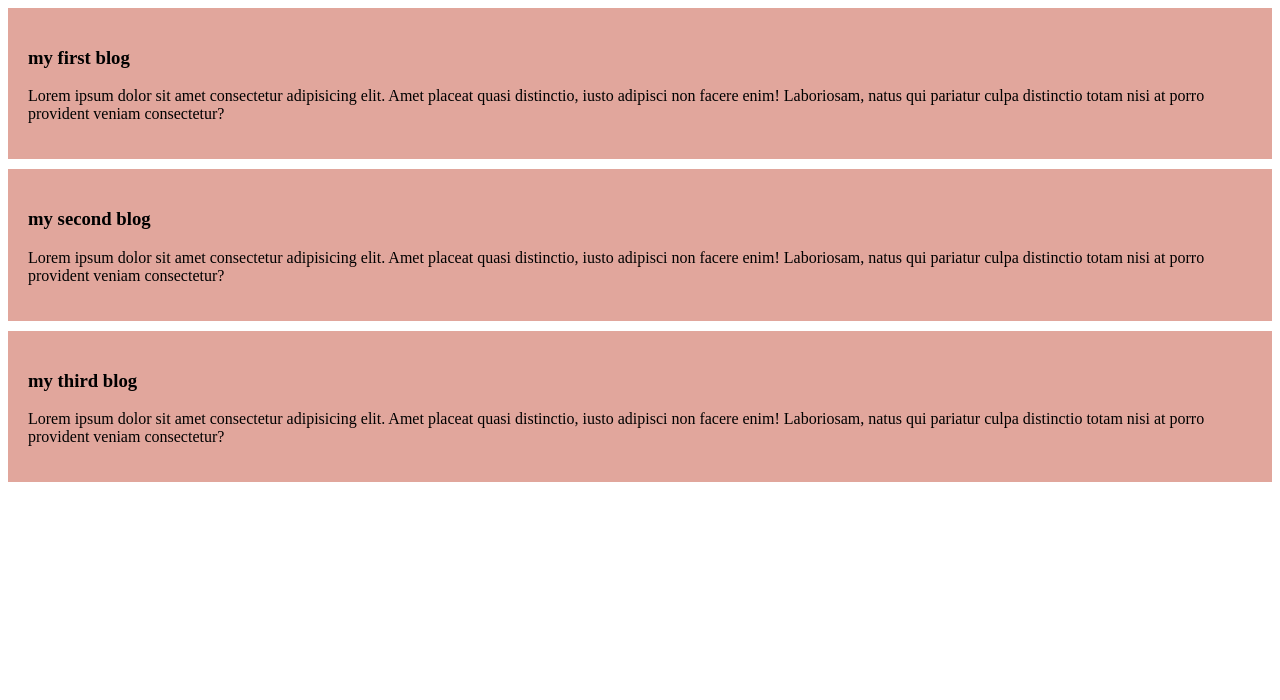
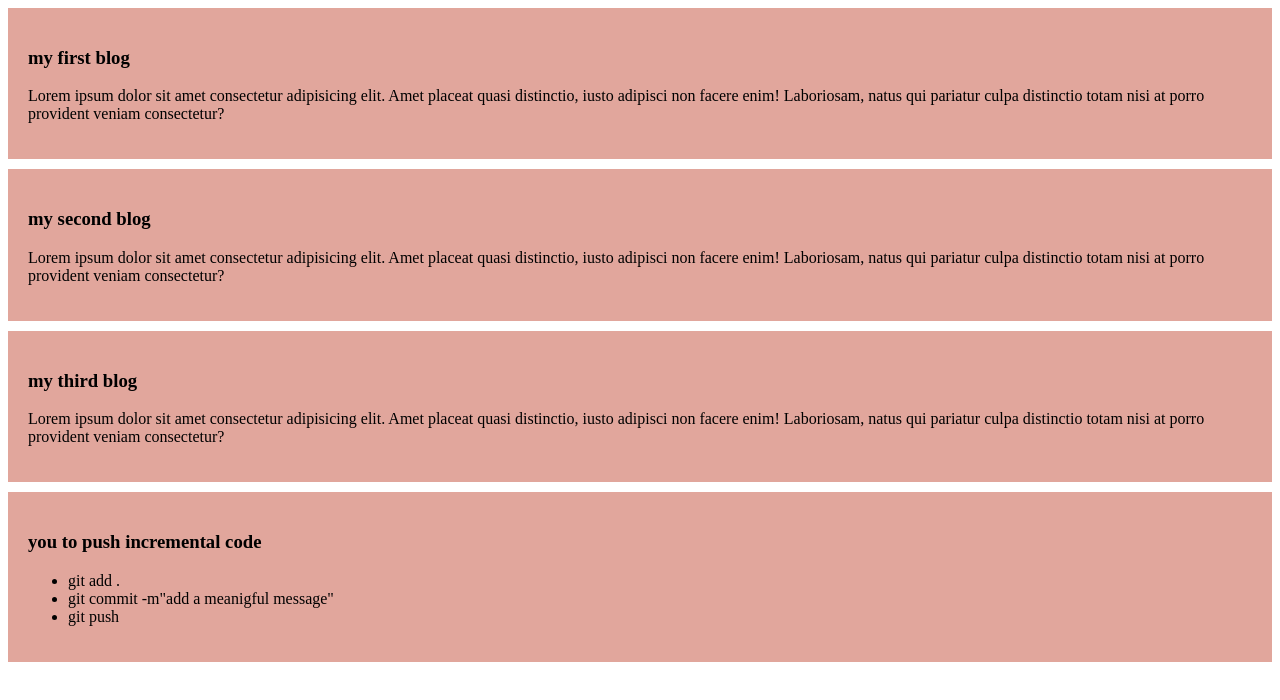
Before and after one commit to mrfarabi-dev/my-small-wb, a plain HTML site: page index.html in a window 1280 px wide. Drawn offline with Linux system fonts and the light colour scheme.

Commit message:
added a list to push code

```diff
--- a/index.html
+++ b/index.html
@@ -19,5 +19,13 @@
     <h3>my third blog</h3>
     <p>Lorem ipsum dolor sit amet consectetur adipisicing elit. Amet placeat quasi distinctio, iusto adipisci non facere enim! Laboriosam, natus qui pariatur culpa distinctio totam nisi at porro provident veniam consectetur?</p>
    </div>
+   <div>
+    <h3>you to push incremental code</h3>
+    <ul>
+        <li>git add .</li>
+        <li>git commit -m"add a meanigful message"</li>
+        <li>git push</li>
+    </ul>
+   </div>
 </body>
 </html>
```
